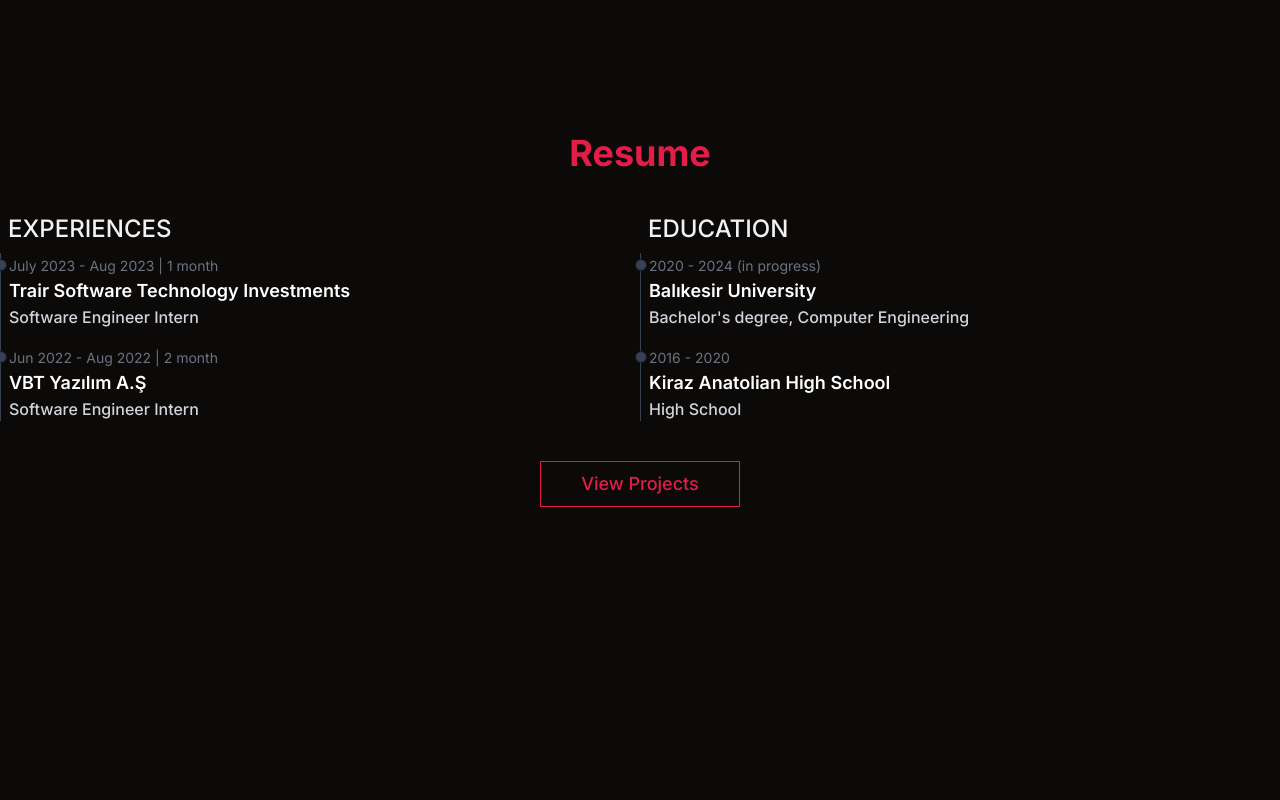
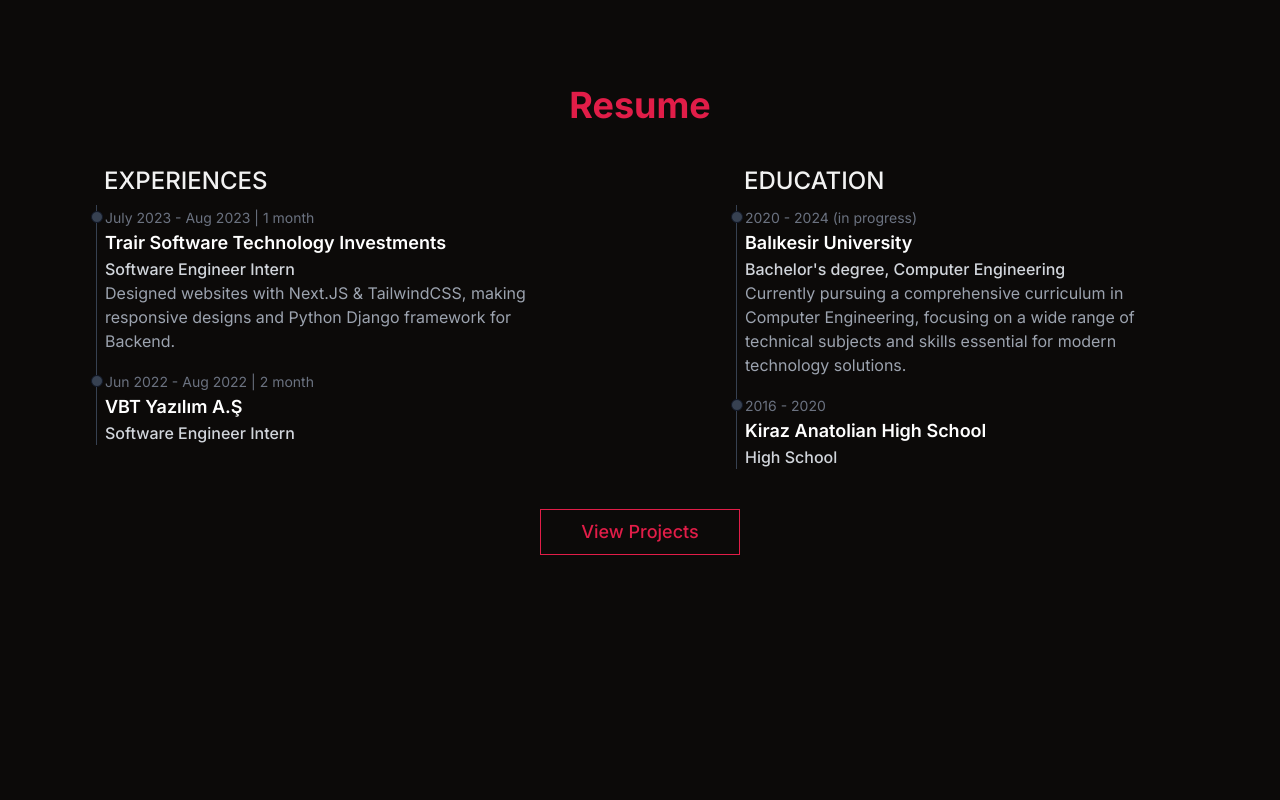
Before and after one commit to mustafakemalgordesli/mustafagordesli.com.tr, a Next.js app: page / in a window 1280 px wide. Shown: the part 1680-2480 px from the top of the page. Built offline with nearby package versions, Linux system fonts and the light colour scheme.

Commit message:
Add footer and update resume page

```diff
--- a/app/(home)/layout.js
+++ b/app/(home)/layout.js
@@ -1,10 +1,12 @@
 import Header from "@/components/header";
+import Footer from "@/components/footer";
 
 export default function Layout({ children }) {
     return (
         <>
             <Header />
             {children}
+            <Footer />
         </>
     )
 }
--- a/components/education-timeline.jsx
+++ b/components/education-timeline.jsx
@@ -2,7 +2,7 @@
 
 export default function EducationTimeline() {
     return (
-        <div className="w-full md:w-1/2 flex flex-col mt-5 md:mt-0 mx-auto md:mx-0 md:items-start md:justify-start md:pr-2">
+        <div className="max-w-md flex flex-col mt-5 md:mt-0 mx-auto md:mx-0 md:items-start md:justify-start md:pr-2">
             <h2 className="font-medium text-2xl mb-2 px-2">EDUCATION</h2>
             <ol className="relative border-l border-gray-200 dark:border-gray-700">
                 <li className="mb-4 px-2">
@@ -23,9 +23,10 @@
                         Bachelor&apos;s degree, Computer Engineering
                     </h5>
                     <p className="mb-4 text-base font-normal text-gray-500 dark:text-gray-400">
-                        {/* Get access to over 20+ pages including a dashboard
-                        layout, charts, kanban board, calendar, and pre-order
-                        E-commerce & Marketing pages. */}
+                        Currently pursuing a comprehensive curriculum in
+                        Computer Engineering, focusing on a wide range of
+                        technical subjects and skills essential for modern
+                        technology solutions.
                     </p>
                 </li>
                 <li className="px-2">
@@ -46,11 +47,6 @@
                     <h5 className="font-medium text-base text-gray-700 dark:text-gray-300">
                         High School
                     </h5>
-                    {/* <p className="text-base font-normal text-gray-500 dark:text-gray-400">
-                        All of the pages and components are first designed in
-                        Figma and we keep a parity between the two versions even
-                        as we update the project.
-                    </p> */}
                 </li>
             </ol>
         </div>
--- a/components/experiences-timeline.jsx
+++ b/components/experiences-timeline.jsx
@@ -2,7 +2,7 @@
 
 export default function ExperiencesTimeline() {
     return (
-        <div className="w-full md:w-1/2 flex flex-col mx-auto md:mx-0 md:items-start md:justify-start md:pr-2 border-b pb-5 md:pb-0 md:border-0">
+        <div className="max-w-md flex flex-col mx-auto md:mx-0 md:items-start md:justify-start md:pr-2 border-b pb-5 md:pb-0 md:border-0">
             <h2 className="font-medium text-2xl mb-2 px-2">EXPERIENCES</h2>
             <ol className="relative border-l border-gray-200 dark:border-gray-700">
                 <li className="mb-4 px-2">
@@ -23,9 +23,9 @@
                         Software Engineer Intern
                     </h5>
                     <p className="mb-4 text-base font-normal text-gray-500 dark:text-gray-400">
-                        {/* Get access to over 20+ pages including a dashboard
-                        layout, charts, kanban board, calendar, and pre-order
-                        E-commerce & Marketing pages. */}
+                        Designed websites with Next.JS & TailwindCSS, making
+                        responsive designs and Python Django framework for
+                        Backend.
                     </p>
                 </li>
                 <li className="px-2">
--- /dev/null
+++ b/components/footer.jsx
@@ -0,0 +1,16 @@
+import Link from 'next/link';
+
+export default function Footer() {
+    return (
+        <div className="w-full h-14 flex items-center justify-center font-semibold border-t">
+            Created by
+            <Link
+                className="underline text-black dark:text-white ml-1"
+                href="https://github.com/mustafakemalgordesli/mustafagordesli.com.tr"
+                target="_blank"
+            >
+                @mustafakemalgordesli
+            </Link>
+        </div>
+    );
+}
--- a/layouts/home.jsx
+++ b/layouts/home.jsx
@@ -37,7 +37,7 @@
                         </span>
                     </div>
                     <div className="text-4xl font-medium text-center sm:text-start">
-                        I&apos;m the <span>Software Developer</span>
+                        I&apos;m a <span>Junior Software Engineer</span>
                     </div>
                     <div>
                         <KnowMoreBtn />
--- a/layouts/resume.jsx
+++ b/layouts/resume.jsx
@@ -12,7 +12,7 @@
             <div className="text-4xl font-bold text-center mt-auto">
                 <span className="text-primary">Resume</span>
             </div>
-            <div className="w-full flex flex-col md:flex-row py-5 md:py-10">
+            <div className="w-full flex flex-col md:flex-row justify-around py-5 md:py-10">
                 <ExperiencesTimeline />
                 <EducationTimeline />
             </div>
```
